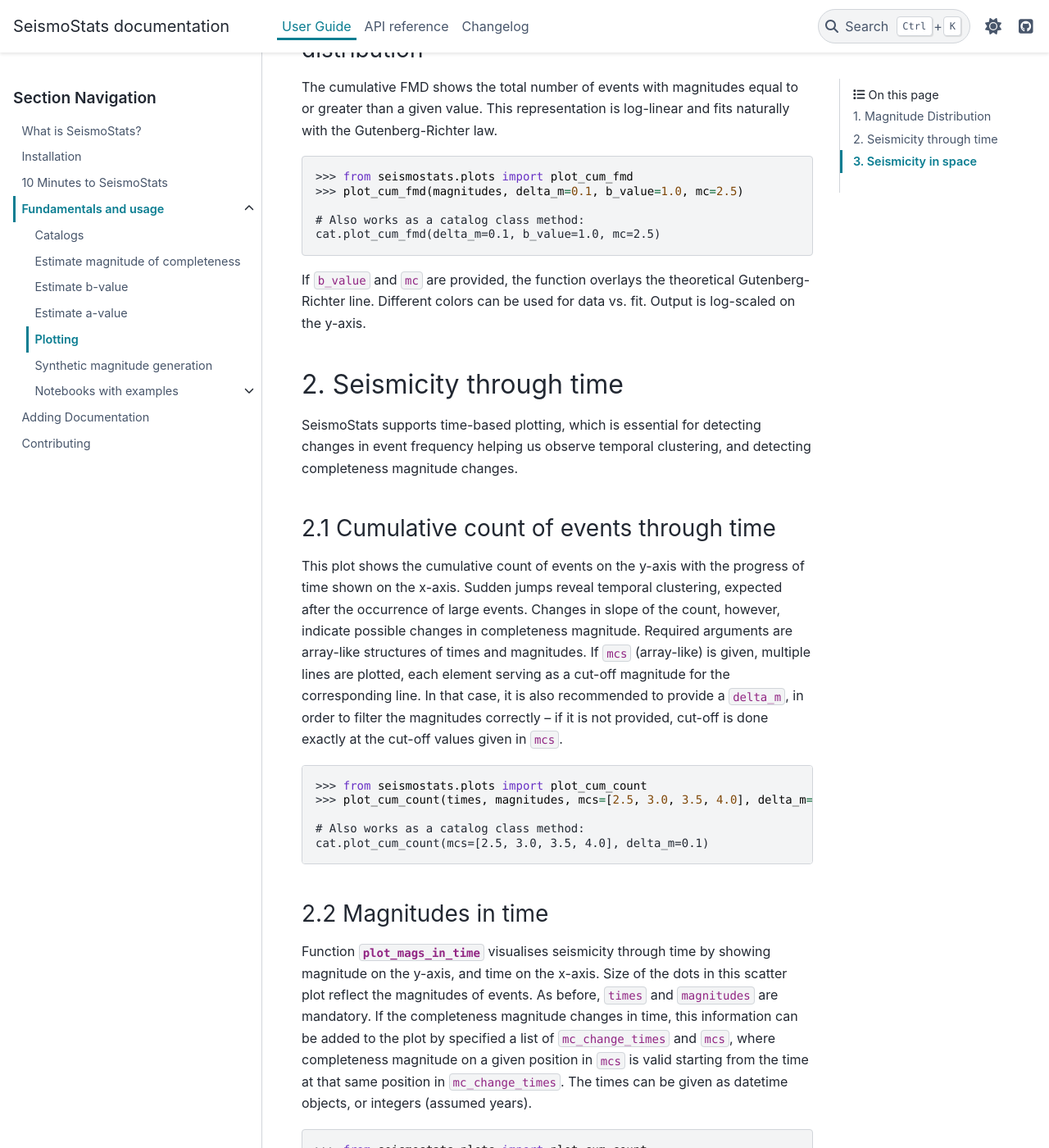
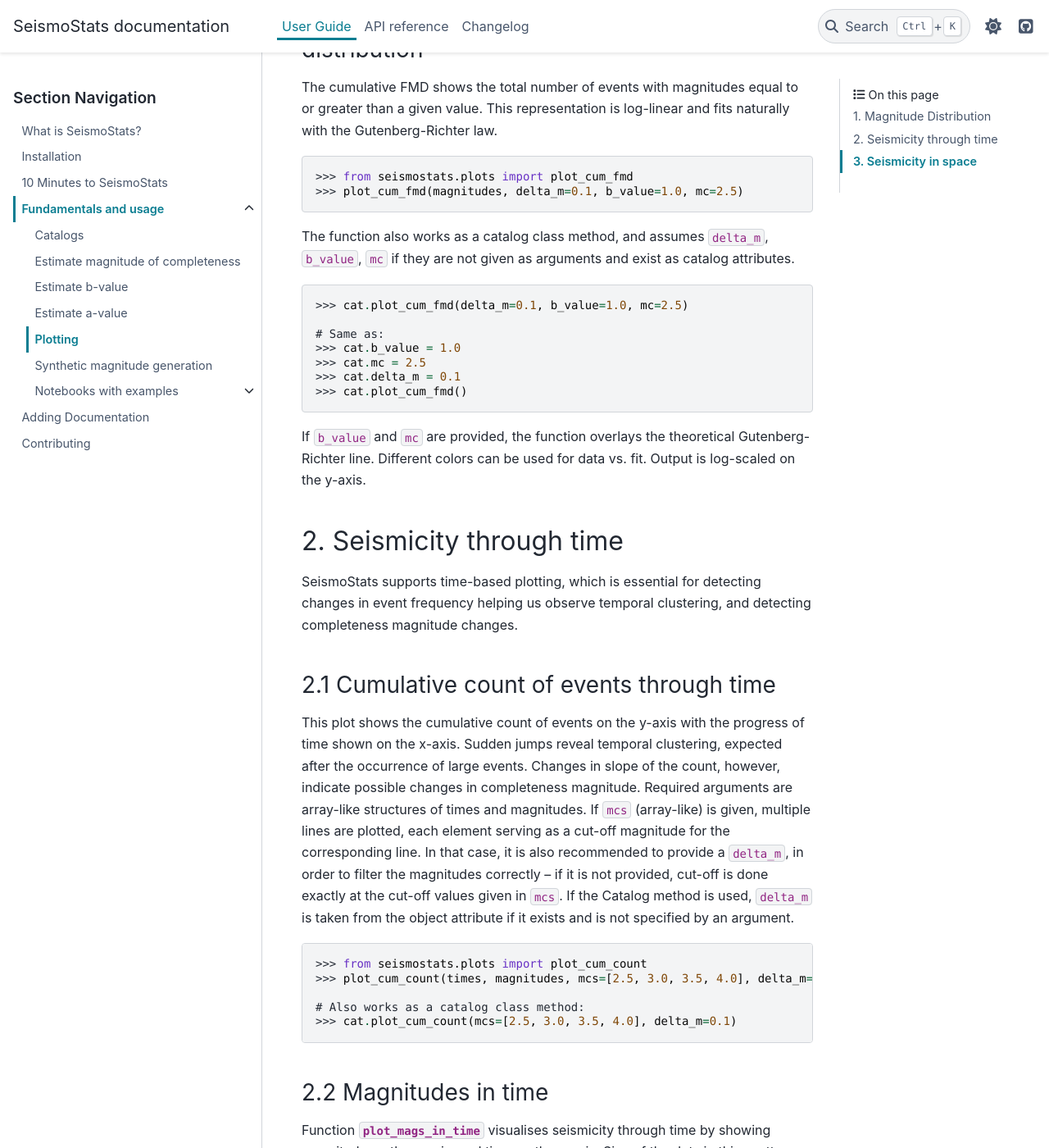
Before and after one commit to swiss-seismological-service/SeismoStats, a Sphinx documentation site: the page built from docs/source/user/plots.md, in a window 1280 px wide and 1400 px high, scrolled down 1116 px. Shown: the whole window at 82% size. Built offline with Sphinx 7.4.7 and the PyData theme 0.15.4, drawn with Linux system fonts in a browser that asks for light colours; pages that are not in the unit, such as notebooks, are missing from menus; the version number could not be read and is left out; some of the changed text lies outside the part shown.

Commit message:
fix: some errors in function names, extended some explanations a bit

````diff
--- a/docs/source/user/plots.md
+++ b/docs/source/user/plots.md
@@ -16,7 +16,7 @@ FMD is a histogram-style plot that shows the number of earthquakes per magnitude
 >>> plot_fmd(magnitudes, delta_m=0.1)
 
 # Also works as a catalog class method:
-cat.plot_fmd(delta_m=0.1)
+>>> cat.plot_fmd(delta_m=0.1)
 ```
 
 Key arguments are the list of magnitudes and width of magnitude bins. The width of the magnitude bins best for visualisation purposes is not necessarily the one corresponding to the catalog binning. If used as a catalog method, the function will assume the catalog binning as the default `delta_m`, but you may still want to specify a different one! Optional arguments include plotting options such as `bin_position`, `color`, `size`, `legend`.
@@ -28,9 +28,18 @@ The cumulative FMD shows the total number of events with magnitudes equal to or
 ```python
 >>> from seismostats.plots import plot_cum_fmd
 >>> plot_cum_fmd(magnitudes, delta_m=0.1, b_value=1.0, mc=2.5)
+```
 
-# Also works as a catalog class method:
-cat.plot_cum_fmd(delta_m=0.1, b_value=1.0, mc=2.5)
+The function also works as a catalog class method, and assumes `delta_m`, `b_value`, `mc` if they are not given as arguments and exist as catalog attributes.
+
+```python
+>>> cat.plot_cum_fmd(delta_m=0.1, b_value=1.0, mc=2.5)
+
+# Same as:
+>>> cat.b_value = 1.0
+>>> cat.mc = 2.5
+>>> cat.delta_m = 0.1
+>>> cat.plot_cum_fmd()
 ```
 
 If `b_value` and `mc` are provided, the function overlays the theoretical Gutenberg-Richter line. Different colors can be used for data vs. fit. Output is log-scaled on the y-axis.
@@ -42,14 +51,14 @@ SeismoStats supports time-based plotting, which is essential for detecting chang
 
 ### 2.1 Cumulative count of events through time
 
-This plot shows the cumulative count of events on the y-axis with the progress of time shown on the x-axis. Sudden jumps reveal temporal clustering, expected after the occurrence of large events. Changes in slope of the count, however, indicate possible changes in completeness magnitude. Required arguments are array-like structures of times and magnitudes. If `mcs` (array-like) is given, multiple lines are plotted, each element serving as a cut-off magnitude for the corresponding line. In that case, it is also recommended to provide a `delta_m`, in order to filter the magnitudes correctly -- if it is not provided, cut-off is done exactly at the cut-off values given in `mcs`.
+This plot shows the cumulative count of events on the y-axis with the progress of time shown on the x-axis. Sudden jumps reveal temporal clustering, expected after the occurrence of large events. Changes in slope of the count, however, indicate possible changes in completeness magnitude. Required arguments are array-like structures of times and magnitudes. If `mcs` (array-like) is given, multiple lines are plotted, each element serving as a cut-off magnitude for the corresponding line. In that case, it is also recommended to provide a `delta_m`, in order to filter the magnitudes correctly -- if it is not provided, cut-off is done exactly at the cut-off values given in `mcs`. If the Catalog method is used, `delta_m` is taken from the object attribute if it exists and is not specified by an argument.
 
 ```python
 >>> from seismostats.plots import plot_cum_count
 >>> plot_cum_count(times, magnitudes, mcs=[2.5, 3.0, 3.5, 4.0], delta_m=0.1)
 
 # Also works as a catalog class method:
-cat.plot_cum_count(mcs=[2.5, 3.0, 3.5, 4.0], delta_m=0.1)
+>>> cat.plot_cum_count(mcs=[2.5, 3.0, 3.5, 4.0], delta_m=0.1)
 ```
 
 ### 2.2 Magnitudes in time
@@ -76,3 +85,11 @@ The {func}`plot_in_space <seismostats.plots.plot_in_space>` function allows you
 * Optionally include a background map
 * Focus on a specific country or bounding box
 * Customizable colors, labels, and interpolation for dot sizes
+
+```python
+>>> from seismostats.plots import plot_in_space
+>>> plot_in_space(longitudes, latitudes, magnitudes)
+
+# Also works as a catalog class method:
+>>> cat.plot_in_space()
+```
````
Also changed, not shown: other parts of docs/source/user/plots.md (+3 -3 lines).
